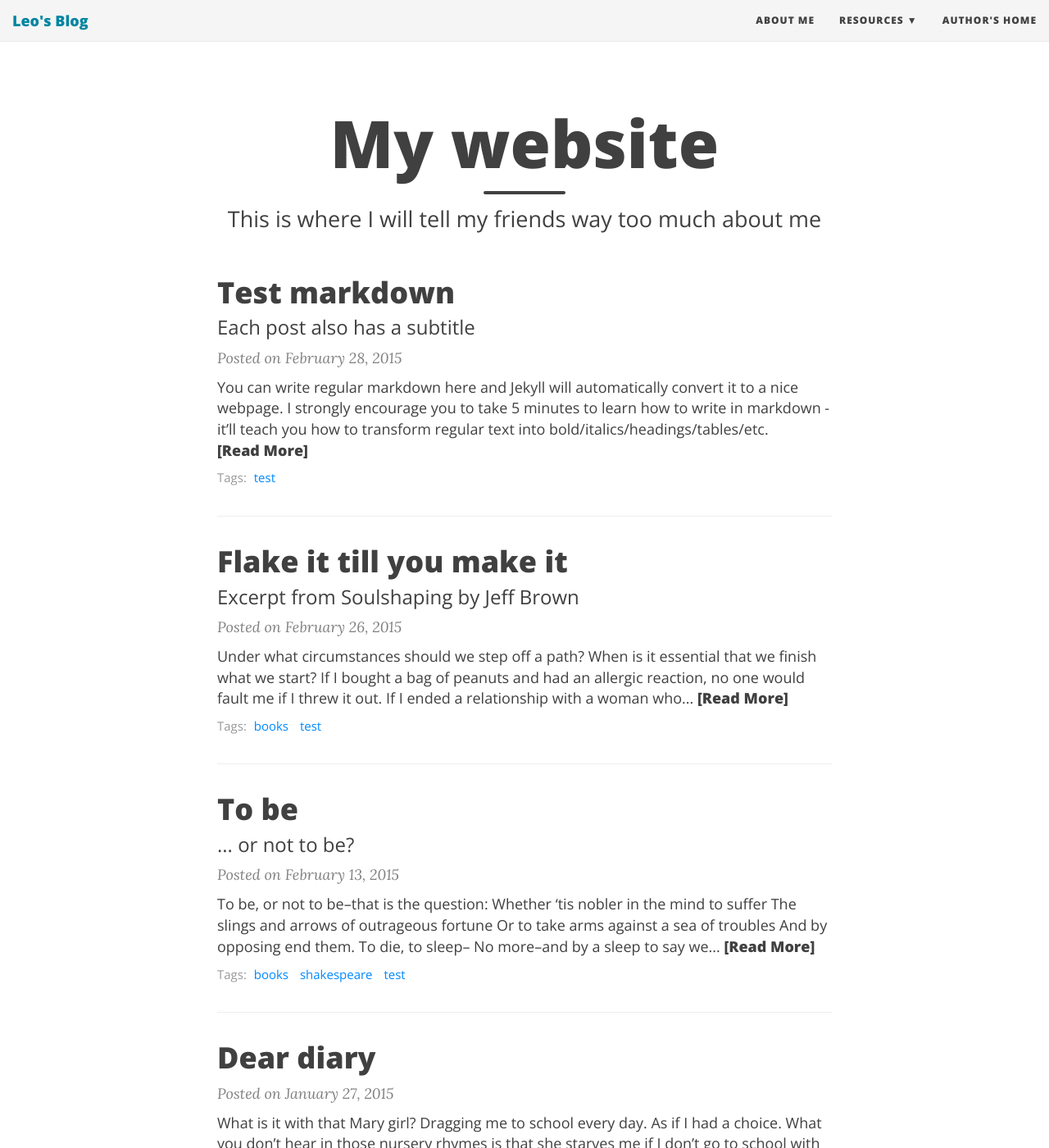
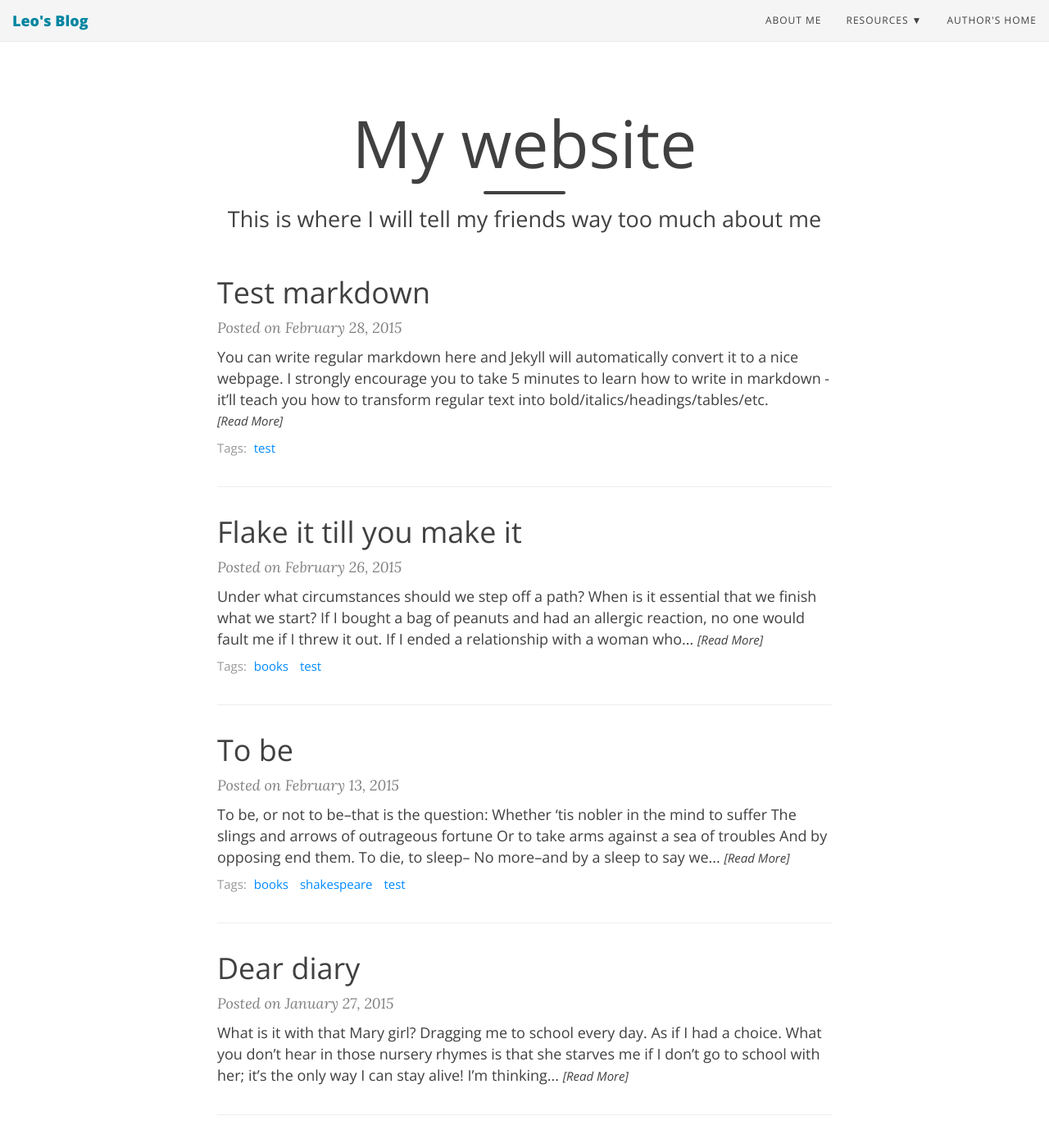
Before and after one commit to leomaring/leomaring.github.io, a Jekyll site: the page built from index.html, in a window 1280 px wide and 1400 px high. Shown: the whole window at 82% size. Built offline with Jekyll 4.4.1, drawn with Linux system fonts in a browser that asks for light colours; nearby versions of some CDN libraries; the list of posts is cut into pages by our own code.

Commit message:
change style no bold

```diff
--- a/_config.yml
+++ b/_config.yml
@@ -4,7 +4,8 @@
 # baseurl is the website's URL without the hostname
 
 # If you are building a simple GitHub user page (https://username.github.io) then use these settings:
-url: "https://leomaring.github.io"
+#url: "https://leomaring.github.io"
+url: "http://localhost:4000"
 baseurl: ""
 
 # If you are building a GitHub project page then use these settings:
--- a/css/main.css
+++ b/css/main.css
@@ -23,7 +23,7 @@ p {
 }
 h1,h2,h3,h4,h5,h6 {
   font-family: 'Open Sans', 'Helvetica Neue', Helvetica, Arial, sans-serif;
-  font-weight: 800;
+  font-weight: 100;
 }
 a {
   color: {{ site.link-col }};
@@ -125,7 +125,7 @@ img {
 
 .navbar-custom .navbar-brand,
 .navbar-custom .nav li a {
-  font-weight: 800;
+  font-weight: 100;
   color: {{ site.navbar-text-col }};
 }
 
@@ -344,6 +344,7 @@ footer .theme-by {
 .post-preview .post-title {
   font-size: 30px;
   margin-top: 0;
+  font-weight: 100;
 }
 .post-preview .post-subtitle {
   margin: 0;
@@ -383,7 +384,9 @@ footer .theme-by {
   width: 192px;
 }
 .post-preview .post-read-more {
-  font-weight: 800;
+  font-weight: 100;
+  font-style: italic;
+  font-size: 15px;
 }
 
 @media only screen and (min-width: 768px) {
@@ -531,6 +534,7 @@ footer .theme-by {
   }
   .intro-header .page-heading h1 {
     font-size: 80px;
+    font-weight: 100;
   }
   .intro-header .post-heading h1 {
     font-size: 50px;
@@ -600,7 +604,7 @@ footer .theme-by {
   font-family: 'Open Sans', 'Helvetica Neue', Helvetica, Arial, sans-serif;
   text-transform: uppercase;
   font-size: 14px;
-  font-weight: 800;
+  font-weight: 100;
   letter-spacing: 1px;
   padding: 10px 5px;
   background-color: #FFF;
@@ -782,3 +786,7 @@ td.gutter {
   font-style: italic;
   font-size: 16px;
 }
+
+.navbar-custom .navbar-brand {
+  font-weight: 800;
+}
--- a/index.html
+++ b/index.html
@@ -10,12 +10,6 @@ use-site-title: true
   <article class="post-preview">
     <a href="{{ post.url | prepend: site.baseurl }}">
 	  <h2 class="post-title">{{ post.title }}</h2>
-
-	  {% if post.subtitle %}
-	  <h3 class="post-subtitle">
-	    {{ post.subtitle }}
-	  </h3>
-	  {% endif %}
     </a>
 
     <p class="post-meta">
```
